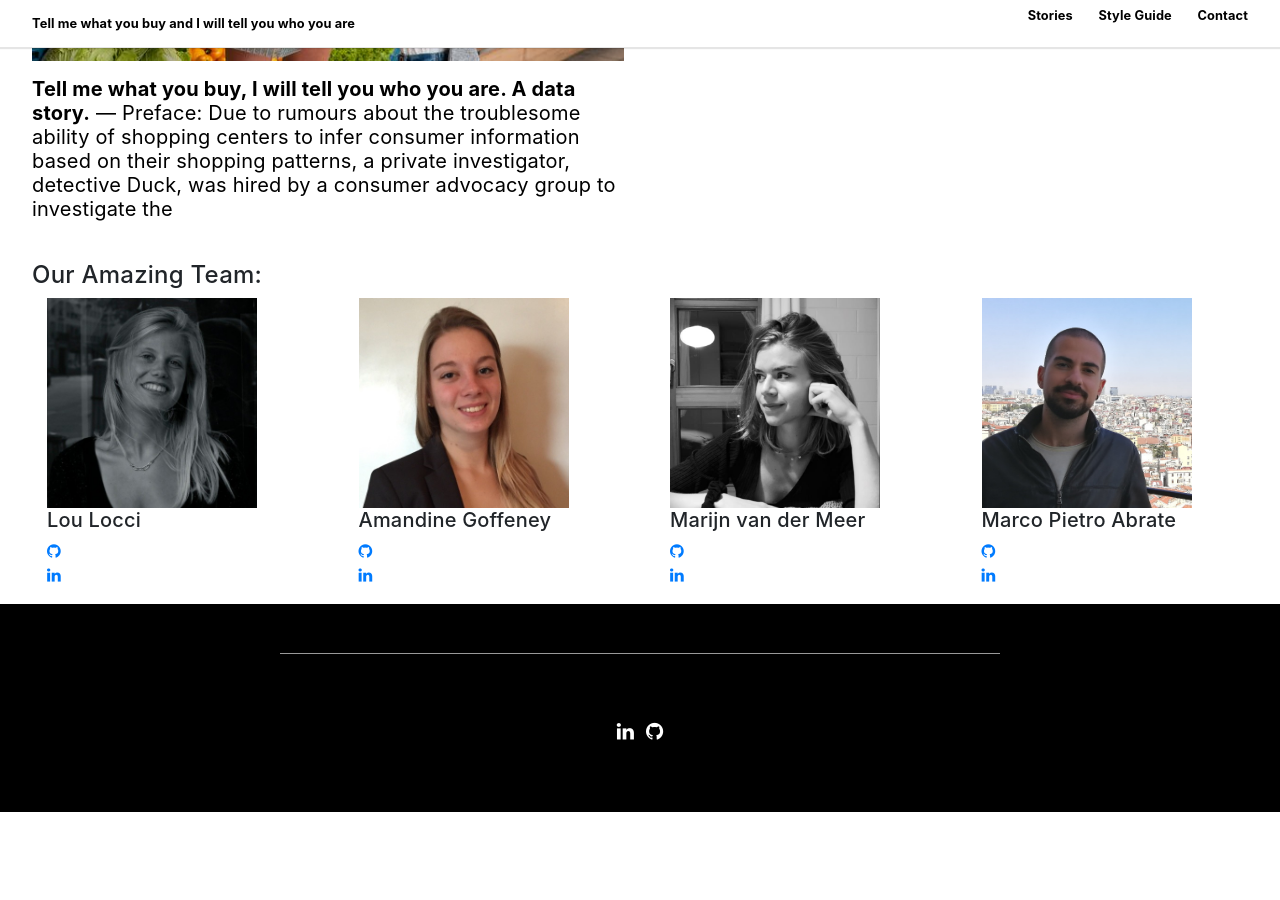
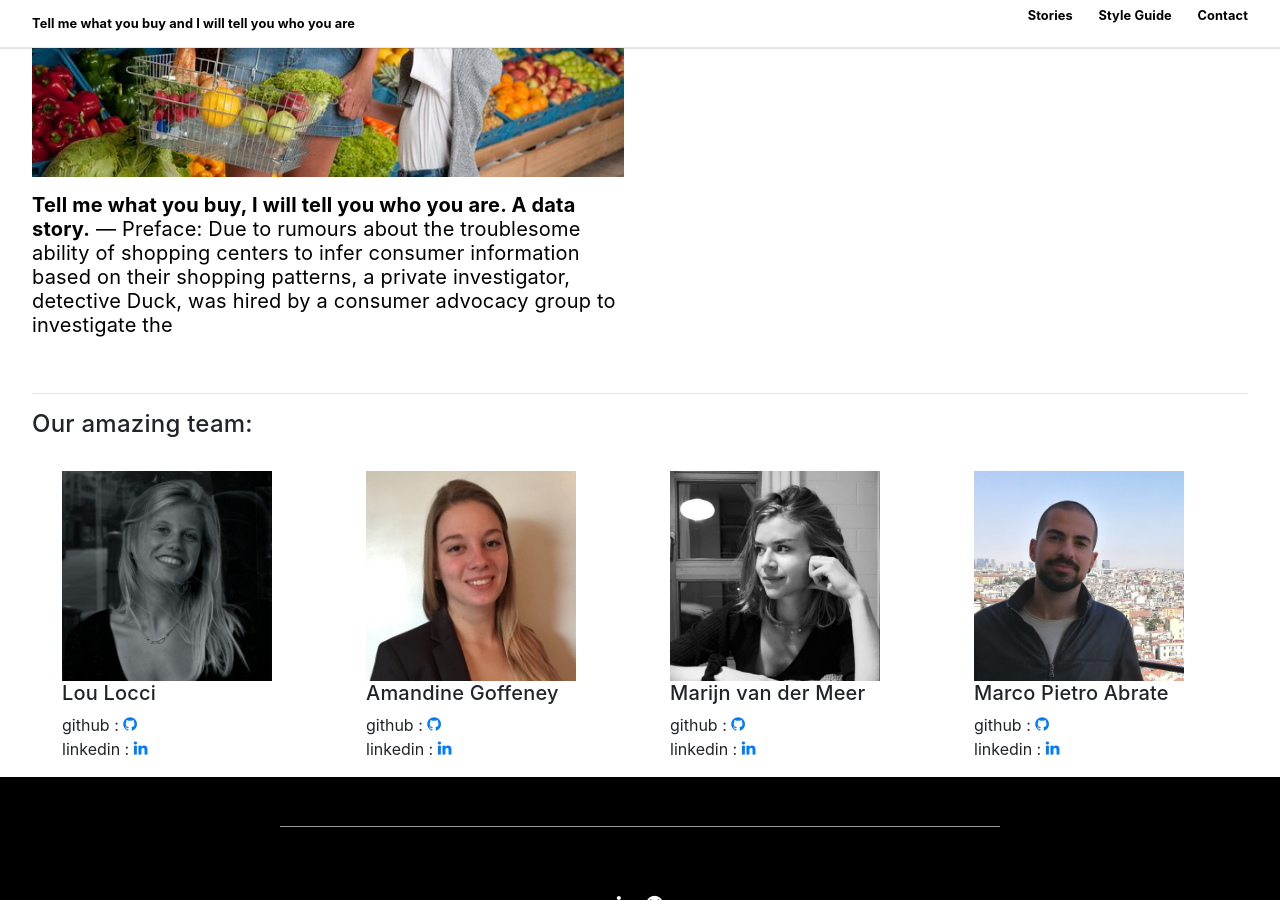
Before and after one commit to marvande/website_ada_bubble582, a Jekyll site: the page built from index.html, in a window 1280 px wide and 900 px high, scrolled down 830 px. Built offline with Jekyll 4.4.1, drawn with Linux system fonts in a browser that asks for light colours; some web fonts are replaced; the list of posts is cut into pages by our own code; before the commit the page ends 1642 px from its top, so only the background shows below that.

Commit message:
new update

```diff
--- a/_config.yml
+++ b/_config.yml
@@ -87,7 +87,7 @@
   tags:
     layouts:
       - 'tag.html'
-    title: 'The Barber Theme'
+    title: 'Data story Ada'
     permalink: '/tag/:tag'
     slugify:
       mode: raw
--- a/index.html
+++ b/index.html
@@ -1,7 +1,7 @@
 ---
 layout: default
 pagination:
-  enabled: true
+ enabled: true
 ---
 <!-- The main content area -->
 <!doctype html>
@@ -27,20 +27,20 @@
       </p>
     </header>
     <a href="#" class="image main"><img src="{{ " /images/pic06.jpg " | absolute_url }}" alt="" /></a>
-
+    <hr>
     <header>
       <h4>Introduction:</h4>
 
-      <p class = 'text-*-left'>In this project we are focusing on the consumerism habits related to the customers profiles from an unknown shopping center in the US. Living in a time and age where every piece of our data is stored and analysed, we wonder what information retailers can gather and infer about us. This shopping center recorded up to 2 years of transactions for a group of voluntary customers. Based on this data, we seek to identify what are the links, if they exist, between the specific demographics (e.g. marital status, income, number of children, etc) and the purchase patterns. In other words, we would like to see how "easy" and how precise it is for retailers to infer a specific profile to their customers based on what they buy. Which of course would lead to target their different clients with adapted marketing. In other words, we want to evaluate how much of a target we actually are.</p>
+      <p class = 'text-justify lead'>In this project we are focusing on the consumerism habits related to the customers profiles from an unknown shopping center in the US. Living in a time and age where every piece of our data is stored and analysed, we wonder what information retailers can gather and infer about us. This shopping center recorded up to 2 years of transactions for a group of voluntary customers. Based on this data, we seek to identify what are the links, if they exist, between the specific demographics (e.g. marital status, income, number of children, etc) and the purchase patterns. In other words, we would like to see how "easy" and how precise it is for retailers to infer a specific profile to their customers based on what they buy. Which of course would lead to target their different clients with adapted marketing. In other words, we want to evaluate how much of a target we actually are.</p>
     </header>
   </div>
 </head>
 
 <body>
-
   <!--Posts: -->
   <div class="grid-xlarge">
   <header>
+    <hr>
     <h4>Data Story:</h4>
   </header>
     <div class="posts__container" itemscope itemtype="http://schema.org/Blog" data-columns>
@@ -56,11 +56,12 @@
 
 <!-- Team Section -->
 <div class="grid-xlarge">
+  <header>
+    <hr>
+    <h4>Our amazing team:</h4>
+    <br>
+  </header>
   <div class="container-fluid">
-    <div class="row">
-        <h4 class="section-heading">Our Amazing Team:</h4>
-      </div>
-    </div>
     <div class="row justify-content-md-center">
       {% for member in site.people %}
         <div class="col">
@@ -70,7 +71,7 @@
               <h5>{{ member.name }}</h5>
               <ul class="list-inline social-buttons">
                 {% for network in member.social %}
-                  <li>
+                  <li>{{ network.title }} :
                     <a href="{{ network.url }}">
                       <i class="fa fa-{{ network.title }}"></i>
                     </a>
```
Also changed, not shown: 3 other files.
